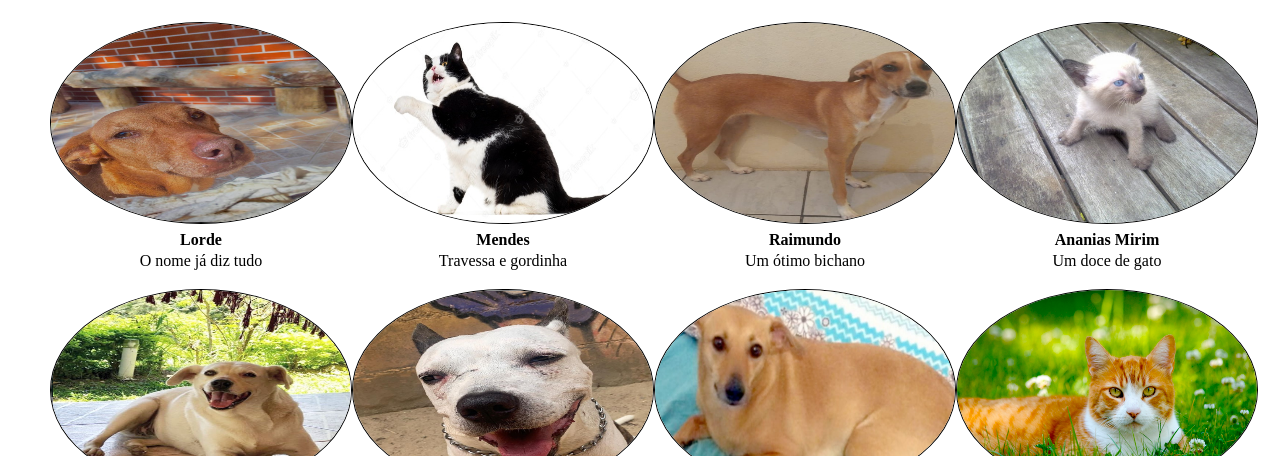
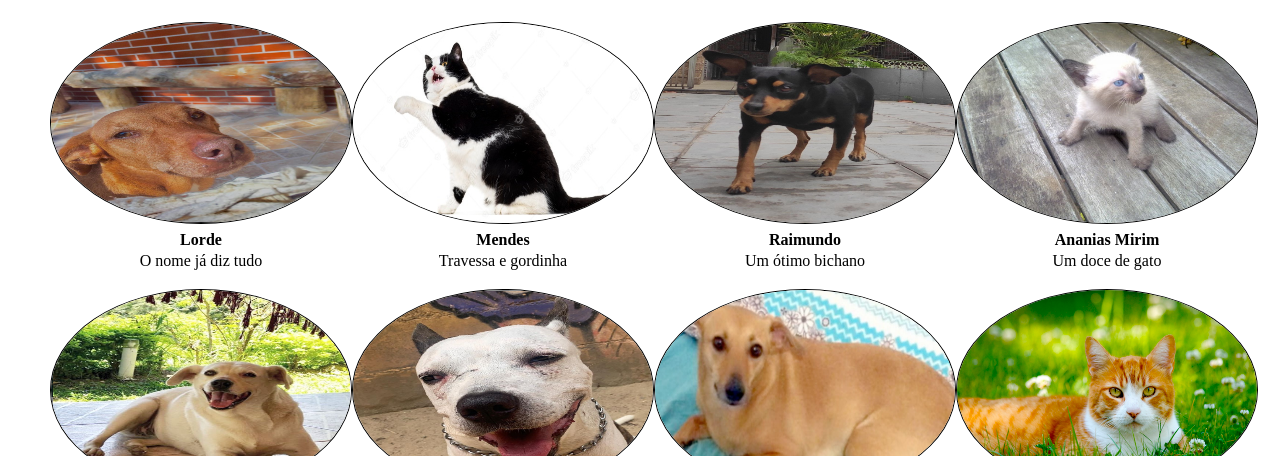
Before and after one commit to WellHarper/-Resilia-Resilia-Pet, a plain HTML site: page index.html in a window 1280 px wide. Shown: the part 644-1100 px from the top of the page. Drawn offline with Linux system fonts and the light colour scheme; a web font is replaced by a local one.

Commit message:
adicionando foto da francisca

```diff
--- a/index.html
+++ b/index.html
@@ -66,7 +66,7 @@
           <p>Travessa e gordinha</p>
         </div>
         <div>
-          <img src="img/raimundo.jpeg" alt="">
+          <img src="img/francisca.jpg" alt="">
           <p class="labelName">Raimundo</p>
           <p>Um ótimo bichano</p>
         </div>
```
Also changed, not shown: img/francisca.jpg (added).
